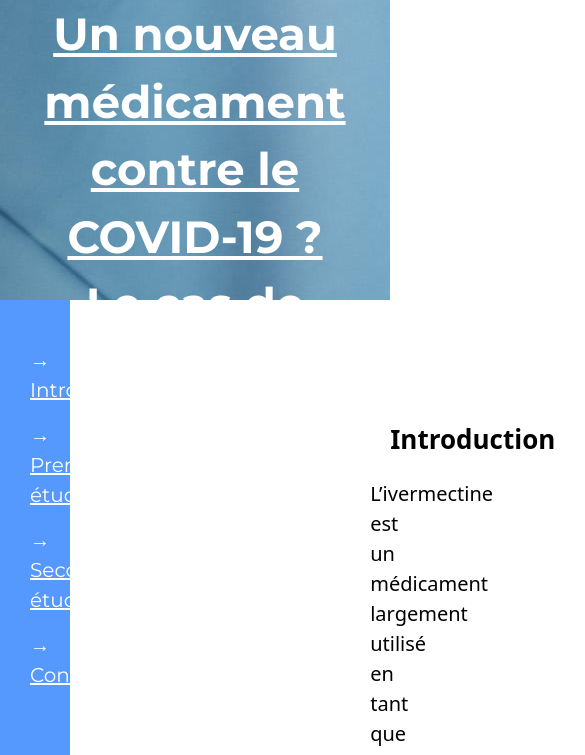
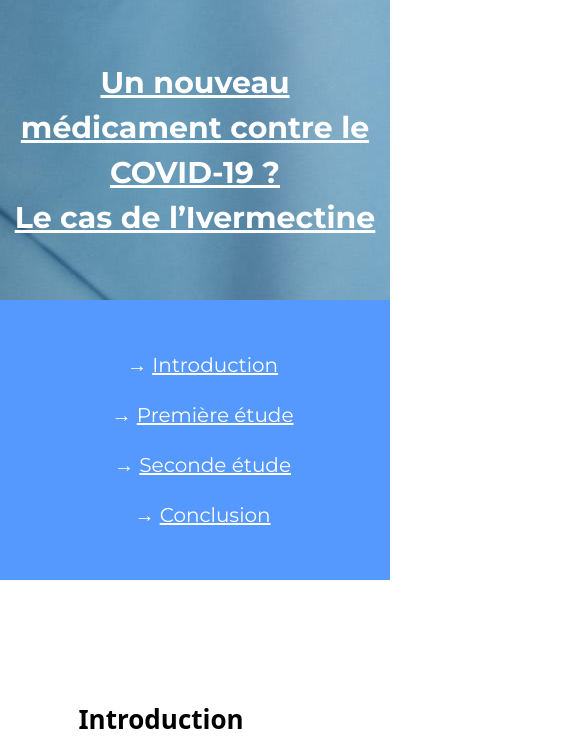
Before and after one commit to Raphac-sh/Article-Ivermectine, a plain HTML site: page index.html in a window 390 px wide. Shown: the top 755 px of the page, 585 px wide, since content can reach past the window. Drawn offline with nearby package versions, Linux system fonts and the light colour scheme.

Commit message:
responsive

```diff
--- a/index.html
+++ b/index.html
@@ -3,7 +3,7 @@
   <head>
     <meta charset="utf-8">
     <meta name="viewport" content="width=device-width">
-    <title>replit</title>
+    <title>Ivermectine</title>
     <link href="style.css" rel="stylesheet" type="text/css" />
     <link href="https://unpkg.com/tailwindcss@^2.0/dist/base.min.css" rel="stylesheet" />
   </head>
--- a/style.css
+++ b/style.css
@@ -35,7 +35,7 @@ nav {
 
   display: block;
   padding: 30px;
-  width: 18%;
+  width: 350px;
   font-family: "Montserrat", sans-serif;
 }
 
@@ -46,7 +46,8 @@ nav ul {
 }
 
 nav ul li {
-  margin: 15px 0;
+  margin: 20px 0;
+  margin-left: 15px;
 }
 
 nav ul li:before {
@@ -59,7 +60,7 @@ nav ul li a {
 
 #content {
   width: 100%;
-  padding: 100px 300px;
+  padding: 100px 15%;
 
   font-size: 20px;
 }
@@ -82,3 +83,19 @@ nav ul li a {
 #content ul li {
   margin: 15px 0;
 }
+
+@media (max-width: 800px) {
+  main {
+    display: block;
+  }
+  nav {
+    width: 100%;
+    text-align: center;
+  }
+}
+
+@media (max-width: 550px) {
+  header .title {
+    font-size: 30px;
+  }
+}
```
